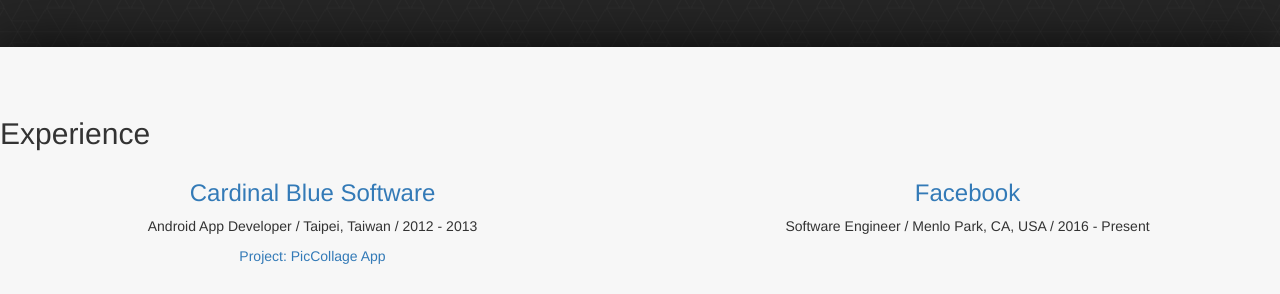
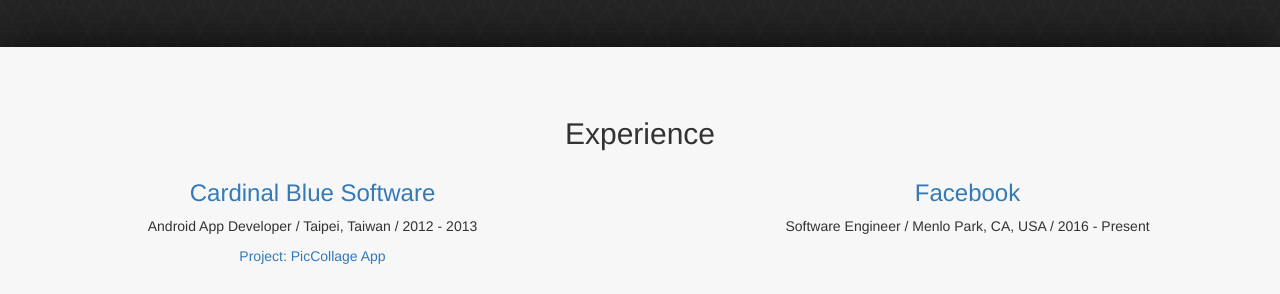
Before and after one commit to jttte/jttte.github.io, a plain HTML site: page index.html in a window 1280 px wide. Shown: the part 1079-1373 px from the top of the page. Drawn offline with Linux system fonts and the light colour scheme.

Commit message:
update experience layout

```diff
--- a/index.html
+++ b/index.html
@@ -149,7 +149,7 @@
 	<!-- Section #2 -->
 	<section id="experience" data-speed="0" data-type="background">
 		<div class="Container">
-                <h2 class="section-title"><span>Experience</span></h2>
+                <h2 class="section-title text-center"><span>Experience</span></h2>
 
                 <div class="row text-center">
                  <div class="col-md-6 col-sm-12">
```
